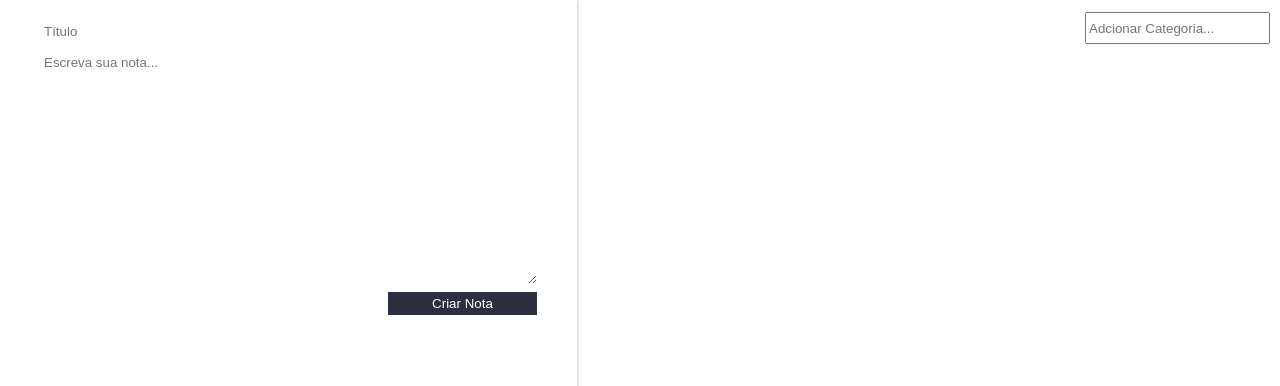
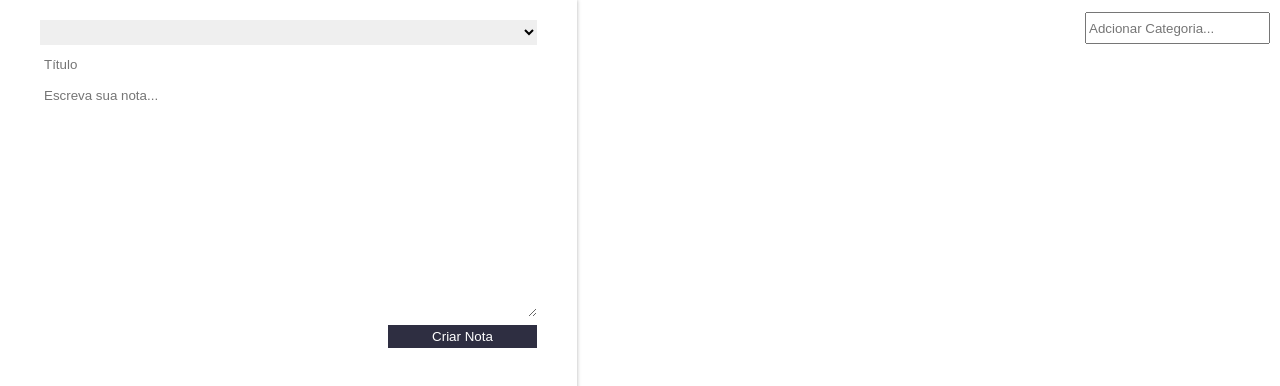
Before and after one commit to leosec/ceep, a React (Create React App) app: page / in a window 1280 px wide. Shown: the top 386 px of the page. Built offline with nearby package versions, Linux system fonts and the light colour scheme.

Commit message:
Renderizando categorias dinamicamente dentro do objeto FormularioCadastro com o objeto this.props.categorias do App.js

```diff
--- a/src/App.js
+++ b/src/App.js
@@ -31,25 +31,30 @@ class App extends Component {
     this.setState({ notas: arrayNotas })
   }
 
-  novaCategoria(valorCategoria){
+  novaCategoria(valorCategoria) {
     const novoArayCategorias = [...this.state.categorias, valorCategoria];
-    const novoEstadoCat = {categorias:novoArayCategorias};
+    const novoEstadoCat = { categorias: novoArayCategorias };
     this.setState(novoEstadoCat);
   }
 
   render() {
     return (
       <section className="conteudo">
-        <FormularioCadastro criarNota={this.criarNota.bind(this)} />
+        <FormularioCadastro
+          categorias={this.state.categorias} //Associação dinamica de categorias no formulário de cadastro
+          criarNota={this.criarNota.bind(this)}
+        />
         <main className="conteudo-principal">
 
           <ListaDeCategorias
-          adicionarCategoria={this.novaCategoria.bind(this)}
-          categorias={this.state.categorias}/>
+            adicionarCategoria={this.novaCategoria.bind(this)}
+            categorias={this.state.categorias}
+          />
 
           <ListaDeNotas
             apagarNota={this.deletarNota.bind(this)}
-            notas={this.state.notas} />
+            notas={this.state.notas}
+          />
 
         </main>
       </section>
--- a/src/components/FormularioCadastro/FormularioCadastro.jsx
+++ b/src/components/FormularioCadastro/FormularioCadastro.jsx
@@ -29,6 +29,13 @@ export default class FormularioCadastro extends Component {
     render() {
         return (
             <form className="form-cadatro" onSubmit={this._criarNota.bind(this)}>
+                <select className="form-cadastro_input">
+                    {this.props.categorias.map((categoria, index) => {
+                        return (
+                            <option value={index}>{categoria}</option>
+                        );
+                    })}
+                </select>
                 <input type="text" required placeholder="Título" className="form-cadastro_input" onChange={this._handleMudancaTitulo.bind(this)} />
                 <textarea placeholder="Escreva sua nota..." required rows={15} className="form-cadastro_input" onChange={this._hendleMudancaTexto.bind(this)}/>
                 <button className="form-cadastro_input form-cadastro_submit">Criar Nota</button>
```
